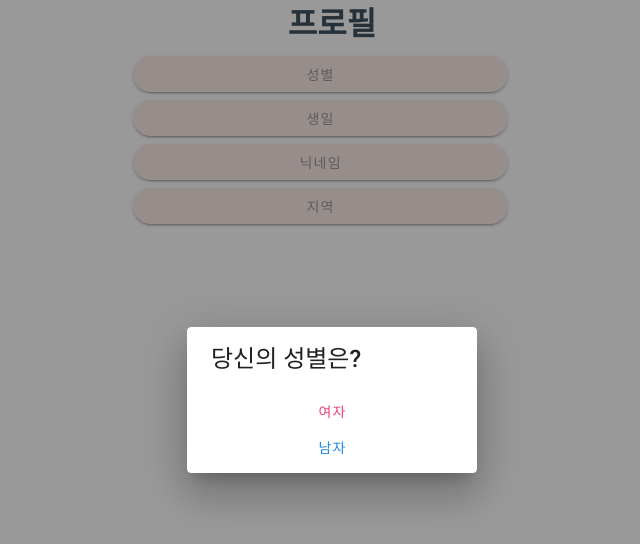
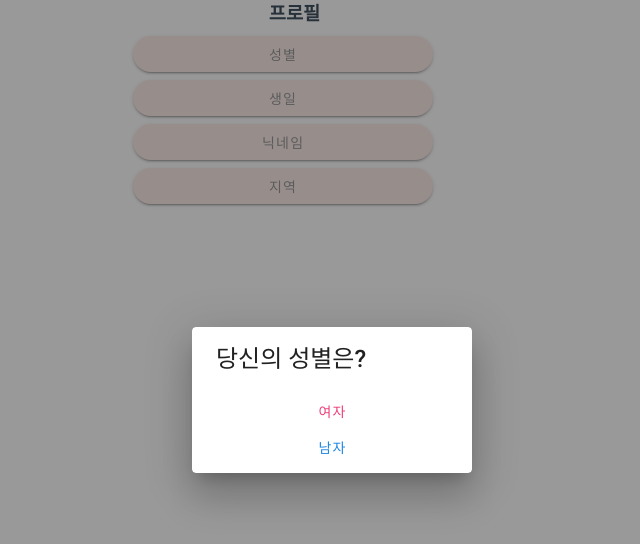
Before and after one commit to namdk1028/project3, a Vue app in the folder front/: page /user/userinfo in a window 1280 px wide. Both pictures are taken after a click on the button "성별". Shown: the top 544 px of the page, without its empty margins (308-948 px from the left). Built offline with nearby package versions, Linux system fonts and the light colour scheme; what vue-cookie would draw is missing.

Commit message:
[F] fix: userinfo

```diff
--- a/front/src/api/UserApi.js
+++ b/front/src/api/UserApi.js
@@ -1,5 +1,5 @@
 export default {
   //순서대로 (배포서버 백엔드 연동용, 로컬에서 로컬 연동용)
   // BASE_URL: '',
-  BASE_URL: 'http://localhost:3000',
+  BASE_URL: 'http://localhost:8000',
 }
--- a/front/src/components/user/Area.vue
+++ b/front/src/components/user/Area.vue
@@ -9,7 +9,7 @@
               <v-select :items="religion" label="활동 지역" outlined></v-select>
             </v-col>
           </v-row>
-          <v-btn color="red lighten-3" dark @click="dialog_gender = false">
+          <v-btn color="red lighten-3" dark @click="dialog_area = false">
             입력완료
           </v-btn>
         </div>
--- a/front/src/components/user/Birth.vue
+++ b/front/src/components/user/Birth.vue
@@ -29,7 +29,7 @@
             @change="save"
           ></v-date-picker>
         </v-menu>
-        <v-btn color="red lighten-3" dark @click="dialog_gender = false">
+        <v-btn color="red lighten-3" dark @click="dialog_birth = false">
           입력완료
         </v-btn>
       </div>
--- a/front/src/components/user/Gender.vue
+++ b/front/src/components/user/Gender.vue
@@ -4,7 +4,12 @@
     <v-card-actions>
       <v-divider></v-divider>
       <div>
-        <v-btn color="pink lighten-1" text @click="dialog_gender = false">
+        <v-btn
+          value="여자"
+          color="pink lighten-1"
+          text
+          @click="emitGender(value)"
+        >
           여자
         </v-btn>
         <v-btn color="blue darken-1" text @click="dialog_gender = false">
@@ -18,10 +23,19 @@
 <script>
 export default {
   name: "Gender",
+  // props: {
+  //   emitgender: "",
+  // },
   data() {
     return {
+      gender: "",
       dialog_gender: false,
     };
+  },
+  methods: {
+    emitGender(value) {
+      this.$emit("getGender", value);
+    },
   },
 };
 </script>
--- a/front/src/components/user/Nickname.vue
+++ b/front/src/components/user/Nickname.vue
@@ -12,7 +12,7 @@
             ></v-text-field>
           </v-col>
         </v-row>
-        <v-btn color="red lighten-3" dark @click="dialog_gender = false">
+        <v-btn color="red lighten-3" dark @click="dialog_nickname = false">
           입력완료
         </v-btn>
       </div>
--- a/front/src/views/user/Login.vue
+++ b/front/src/views/user/Login.vue
@@ -23,7 +23,7 @@
             ></v-text-field>
           </v-col>
         </v-row>
-        <div class="text-center">
+        <div class="text-center" @click="googleLogin">
           <v-btn class="submit-btn" rounded color="black" dark> Login </v-btn>
           <v-btn class="submit-btn" rounded color="white">
             Login with Google
@@ -34,11 +34,24 @@
   </div>
 </template>
 <script>
+// import API from "@/api/UserApi";
+import axios from "axios";
+
 export default {
   name: "Login",
   data() {
     return {};
   },
+  methods: {
+    googleLogin() {
+      axios
+        .get("http://127.0.0.1:8000/accounts/login/kakao/")
+        .then((res) => {
+          console.log(res);
+        })
+        .catch((err) => console.log(err.response));
+    },
+  },
 };
 </script>
 <style src="../../assets/static/login.scss" lang="scss">
--- a/front/src/views/user/UserInfo.vue
+++ b/front/src/views/user/UserInfo.vue
@@ -1,6 +1,6 @@
 <template>
-  <div>
-    <h1>프로필</h1>
+  <div style="max-width: 300px">
+    <h3>프로필</h3>
     <v-row class="my-2" justify="center">
       <v-btn
         rounded
@@ -10,8 +10,8 @@
       >
         <p style="margin: 0px; color: #8c8c8c">성별</p>
       </v-btn>
-      <v-dialog v-model="dialog_gender" max-width="290">
-        <Gender />
+      <v-dialog v-model="dialog_gender" max-width="280">
+        <Gender @getGender="gender" />
       </v-dialog>
     </v-row>
     <v-row class="my-2" justify="center">
@@ -23,7 +23,7 @@
       >
         <p style="margin: 0px; color: #8c8c8c">생일</p>
       </v-btn>
-      <v-dialog v-model="dialog_birth" max-width="290">
+      <v-dialog v-model="dialog_birth" max-width="280">
         <Birth />
       </v-dialog>
     </v-row>
@@ -36,7 +36,7 @@
       >
         <p style="margin: 0px; color: #8c8c8c">닉네임</p>
       </v-btn>
-      <v-dialog v-model="dialog_nickname" max-width="290">
+      <v-dialog v-model="dialog_nickname" max-width="280">
         <Nickname />
       </v-dialog>
     </v-row>
@@ -49,7 +49,7 @@
       >
         <p style="margin: 0px; color: #8c8c8c">지역</p>
       </v-btn>
-      <v-dialog v-model="dialog_area" max-width="290">
+      <v-dialog v-model="dialog_area" max-width="280">
         <Area />
       </v-dialog>
     </v-row>
@@ -90,6 +90,8 @@ export default {
   name: "UserData",
   data() {
     return {
+      gender: "",
+      birth: "",
       dialog_gender: false,
       dialog_birth: false,
       dialog_nickname: false,
```
Also changed, not shown: 1 other file (tests, documents, lock files or other folders).
